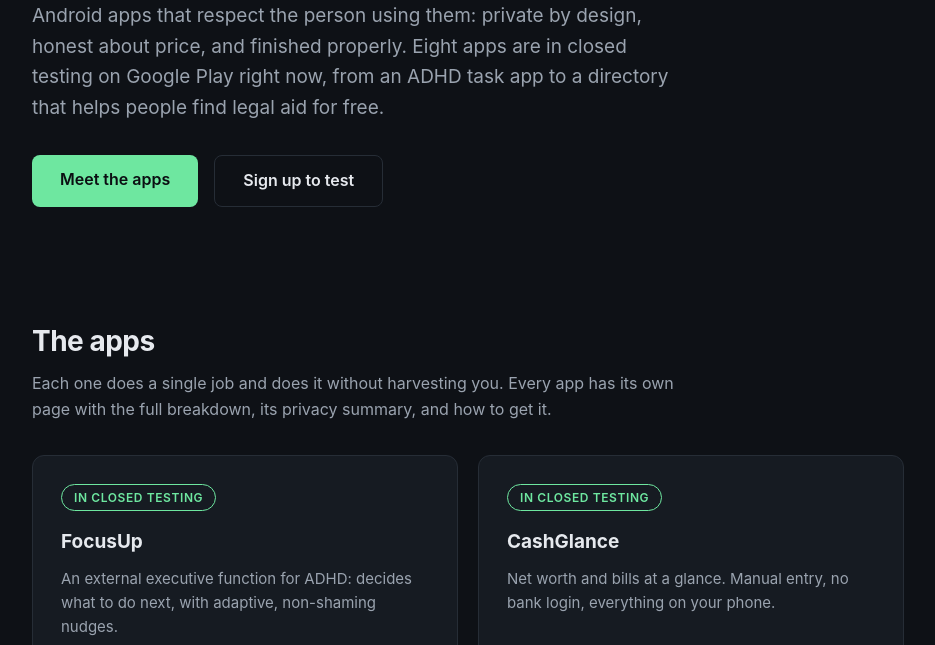
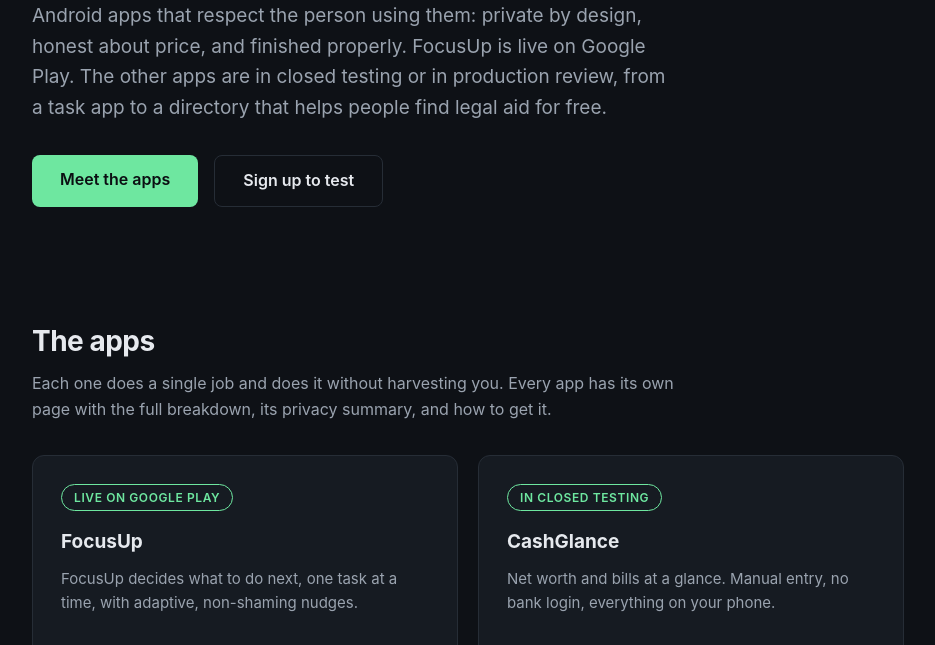
Before and after one commit to GrumpyDadPool/scryware.io, a plain HTML site: page index.html in a window 1280 px wide. Shown: the part 395-1040 px from the top of the page, without its empty margins (172-1107 px from the left). Drawn offline with Linux system fonts and the light colour scheme.

Commit message:
Align docs with current project status (2026-11-15 audit)

```diff
--- a/index.html
+++ b/index.html
@@ -4,7 +4,7 @@
 <meta charset="UTF-8">
 <meta name="viewport" content="width=device-width, initial-scale=1.0">
 <title>Scryware | Small apps, done right</title>
-<meta name="description" content="Scryware is an independent software studio in Ankeny, Iowa. Eight privacy-first Android apps in closed testing, a fleet monitoring platform in private development, and a growing line of games.">
+<meta name="description" content="Scryware is an independent software studio in Ankeny, Iowa. Eight privacy-first Android apps, one live on Google Play and the rest in closed testing or production review, a fleet monitoring platform, and a growing line of games.">
 <link rel="stylesheet" href="styles.css">
 <link rel="icon" href="scryware-logo.png" type="image/png">
 </head>
@@ -27,7 +27,7 @@
   <div class="hero">
     <div class="kicker">Independent Android apps</div>
     <h1>Small apps,<br><span>done right.</span></h1>
-    <p><strong>Scryware</strong> is a one-person studio in Ankeny, Iowa building focused Android apps that respect the person using them: private by design, honest about price, and finished properly. Eight apps are in closed testing on Google Play right now, from an ADHD task app to a directory that helps people find legal aid for free.</p>
+    <p><strong>Scryware</strong> is a one-person studio in Ankeny, Iowa building focused Android apps that respect the person using them: private by design, honest about price, and finished properly. FocusUp is live on Google Play. The other apps are in closed testing or in production review, from a task app to a directory that helps people find legal aid for free.</p>
     <div class="cta-row">
       <a class="cta" href="apps.html">Meet the apps</a>
       <a class="cta-ghost" href="testers.html">Sign up to test</a>
@@ -39,9 +39,8 @@
     <p class="sub">Each one does a single job and does it without harvesting you. Every app has its own page with the full breakdown, its privacy summary, and how to get it.</p>
     <div class="grid">
       <div class="card">
-        <span class="badge">In closed testing</span>
-        <h3>FocusUp</h3>
-        <p>An external executive function for ADHD: decides what to do next, with adaptive, non-shaming nudges.</p>
+        <span class="badge">Live on Google Play</span> <h3>FocusUp</h3>
+        <p>FocusUp decides what to do next, one task at a time, with adaptive, non-shaming nudges.</p>
         <p class="section-link"><a class="more-link" href="app-focusup.html">FocusUp &rarr;</a></p>
       </div>
       <div class="card">
@@ -87,13 +86,13 @@
 
   <section class="block" id="fun-side">
     <h2>Scryware, The Fun Side!</h2>
-    <p class="sub">The studio makes games too: a villain-empire idle clicker and a deep-space live wallpaper on Android, two games on Roblox, and five indie games in the works, from a late-night radio horror show to a gladiator school.</p>
+    <p class="sub">The studio makes games too: a villain-empire idle clicker and a deep-space live wallpaper on Android, one game on Roblox, and indie games in the works, from a late-night radio horror show to a gladiator school.</p>
     <p class="section-link"><a class="more-link" href="games.html">Visit the Fun Side &rarr;</a></p>
   </section>
 
   <section class="block" id="product">
     <span class="badge">In private development</span>
-    <h2>Scryware Command Center</h2>
+    <h2>Scryware Command</h2>
     <p class="sub">A hub-and-spoke diagnostic orchestrator built for the realities of running other people's infrastructure, now onboarding MSP and small-business pilots.</p>
     <ul class="feature-list">
       <li><strong>Command Center</strong><span>Browser-based fleet console: health reports, remediation queue, ops chat, and role-based access.</span></li>
```
